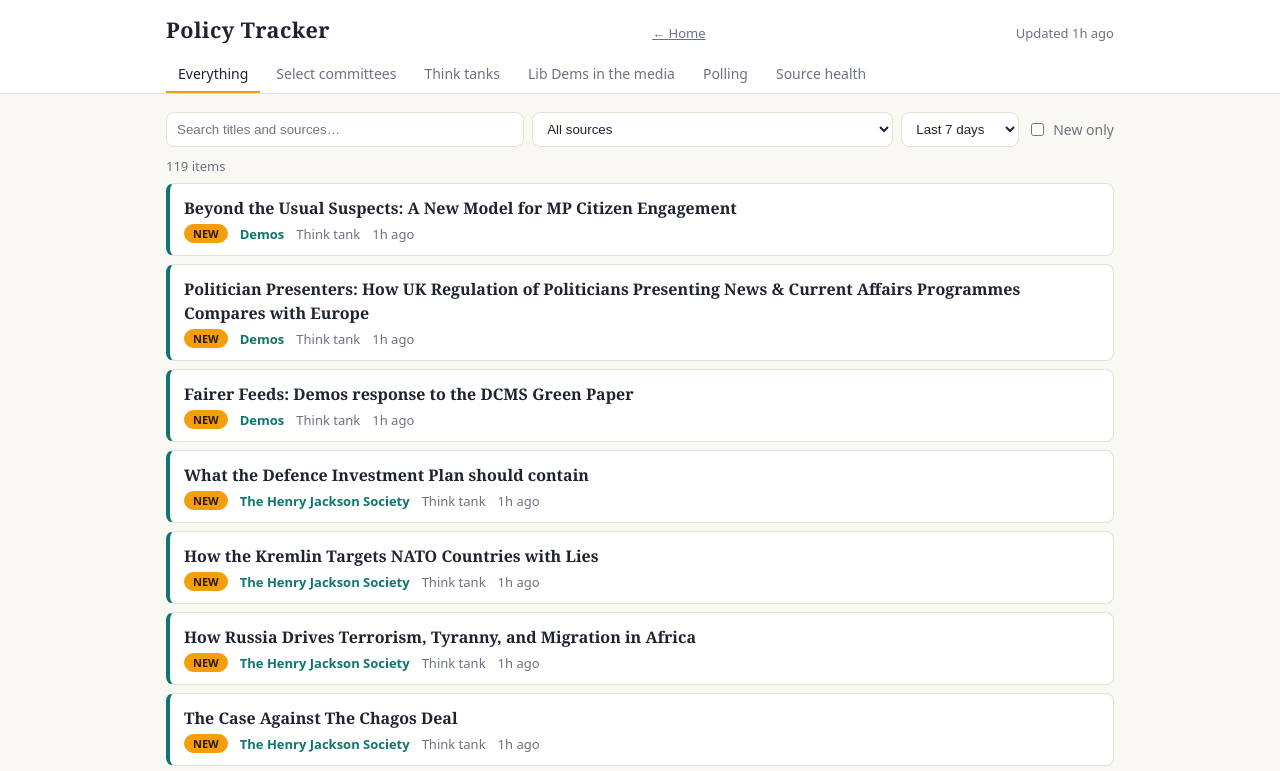
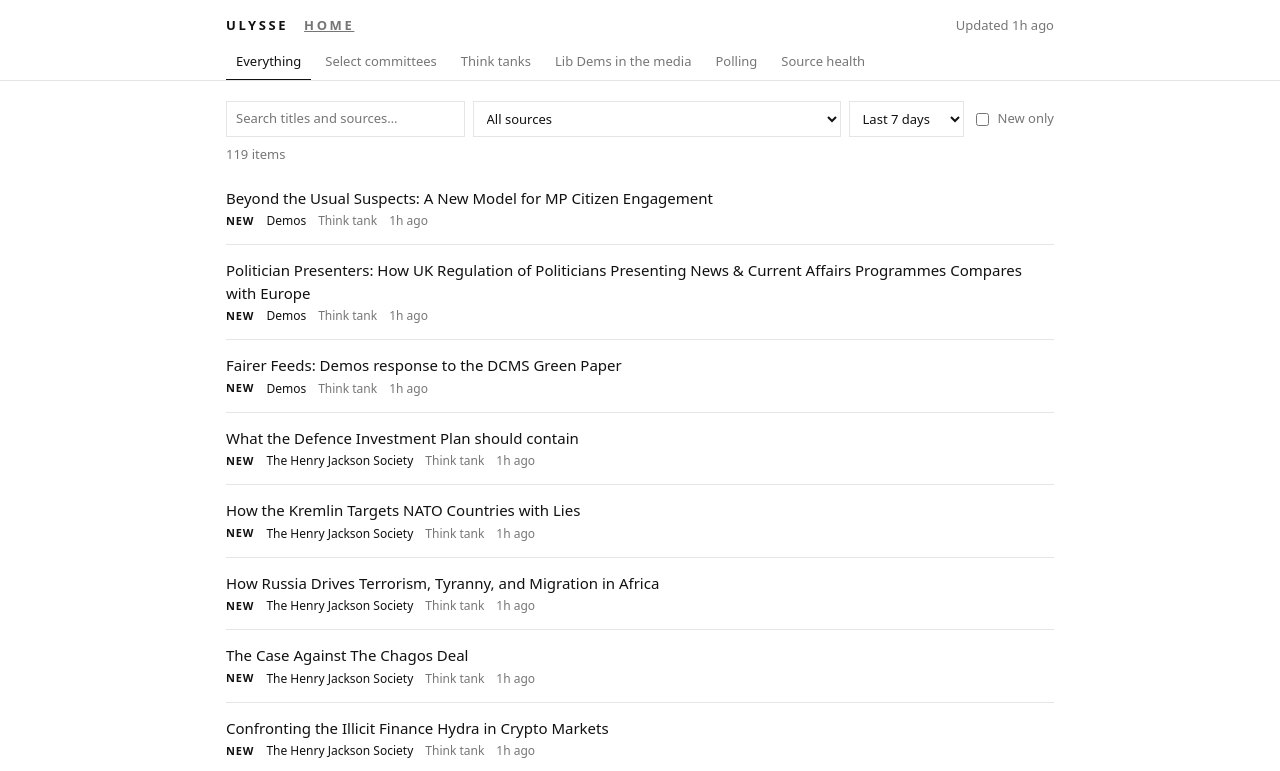
Before and after one commit to UlysseAbbate/ATHENA, a plain HTML site: page site/ulysse/index.html in a window 1280 px wide. Shown: the top 771 px of the page. Drawn offline with Linux system fonts and the light colour scheme.

Commit message:
Make the whole site simpler and more minimal
One plain look across home, Ulysse and the Mall: system font, black on
white, thin rules, no accent colours or boxed cards.

Co-Authored-By: Claude Haiku 5.5 <noreply@anthropic.com>
Claude-Session: https://claude.ai/code/session_016HRPEMxffaGb7CNeivnKej

```diff
--- a/site/mall/mall.css
+++ b/site/mall/mall.css
@@ -1,52 +1,51 @@
-:root{--bg:#faf8f3;--card:#fff;--ink:#1d2330;--muted:#6b7280;--line:#e6e1d6;--accent:#7c3aed;--accent-ink:#fff;--warn:#b45309;--bad:#b91c1c;--good:#15803d;--lib:#f59e0b}
-@media (prefers-color-scheme:dark){:root{--bg:#14161c;--card:#1c1f27;--ink:#eceae4;--muted:#9aa0ab;--line:#2c303a;--accent:#a78bfa;--accent-ink:#14161c;--warn:#fbbf24;--bad:#f87171;--good:#4ade80}}
+:root{--bg:#fff;--ink:#111;--muted:#767676;--line:#e5e5e5;--warn:#111;--bad:#b00020;--good:#111;--hi:#f3f3f3}
+@media (prefers-color-scheme:dark){:root{--bg:#111;--ink:#f2f2f2;--muted:#8a8a8a;--line:#2a2a2a;--bad:#ff6b6b;--hi:#1c1c1c}}
 *{box-sizing:border-box}
-body{margin:0;background:var(--bg);color:var(--ink);font:16px/1.5 Georgia,"Iowan Old Style",serif}
-.wrap{max-width:1100px;margin:0 auto;padding:0 16px}
-header{border-bottom:1px solid var(--line);background:var(--card);position:sticky;top:0;z-index:5}
-.bar{display:flex;justify-content:space-between;align-items:center;gap:12px;padding-top:12px;flex-wrap:wrap}
-h1{margin:0;font-size:1.3rem;letter-spacing:.18em}
-h2{font-size:1.1rem;margin:24px 0 8px}
-h3{font-size:1rem;margin:0 0 6px}
-.muted{color:var(--muted);font:13px system-ui,sans-serif}
-.tabs{display:flex;gap:2px;overflow-x:auto;padding-top:8px}
-.tabs button{font:14px system-ui,sans-serif;border:0;background:none;color:var(--muted);padding:8px 12px;border-bottom:2px solid transparent;cursor:pointer;white-space:nowrap}
-.tabs button.on{color:var(--ink);border-color:var(--accent)}
+body{margin:0;background:var(--bg);color:var(--ink);font:15px/1.5 system-ui,-apple-system,"Segoe UI",sans-serif}
+.wrap{max-width:1000px;margin:0 auto;padding:0 16px}
+header{background:var(--bg);border-bottom:1px solid var(--line);position:sticky;top:0;z-index:5}
+.bar{display:flex;justify-content:space-between;align-items:baseline;gap:12px;padding-top:16px;flex-wrap:wrap}
+h1{margin:0;font-size:13px;font-weight:600;letter-spacing:.2em}
+h1+.muted{display:none}
+h2{font-size:13px;font-weight:600;margin:28px 0 8px}
+h3{font-size:13px;font-weight:600;margin:0 0 4px}
+a{color:inherit}
+.muted{color:var(--muted);font-size:13px}
+.tabs{display:flex;gap:4px;overflow-x:auto;padding-top:8px}
+.tabs button{font:inherit;font-size:13px;border:0;background:none;color:var(--muted);padding:8px 10px;border-bottom:1px solid transparent;cursor:pointer;white-space:nowrap}
+.tabs button.on{color:var(--ink);border-color:var(--ink)}
 main{padding-bottom:60px}
-button,input,select,textarea{font:14px system-ui,sans-serif;color:var(--ink)}
-input,select,textarea{padding:8px 10px;border:1px solid var(--line);border-radius:8px;background:var(--card);width:100%}
+button,input,select,textarea{font:inherit;font-size:13px;color:var(--ink)}
+input,select,textarea{padding:7px 9px;border:1px solid var(--line);border-radius:0;background:var(--bg);width:100%}
 textarea{min-height:70px;resize:vertical}
-button.btn{padding:8px 14px;border:1px solid var(--line);border-radius:8px;background:var(--card);cursor:pointer}
-button.btn.primary{background:var(--accent);color:var(--accent-ink);border-color:var(--accent);font-weight:600}
+button.btn{padding:6px 12px;border:1px solid var(--line);border-radius:0;background:var(--bg);cursor:pointer}
+button.btn:hover{border-color:var(--ink)}
+button.btn.primary{background:var(--ink);color:var(--bg);border-color:var(--ink)}
 button.btn.danger{color:var(--bad)}
-button.btn.sm{padding:3px 9px;font-size:12px}
-.row{display:flex;flex-wrap:wrap;gap:8px;align-items:center;margin:14px 0}
+button.btn.sm{padding:2px 8px;font-size:12px}
+.row{display:flex;flex-wrap:wrap;gap:8px;align-items:center;margin:16px 0}
 .row>*{flex:0 0 auto}.row>.grow{flex:1 1 220px}
-.card{background:var(--card);border:1px solid var(--line);border-radius:10px;padding:14px;margin-bottom:10px}
-.login{max-width:420px;margin:60px auto}
-.login .card{padding:22px}
-.notice{padding:10px 14px;border-radius:8px;border:1px solid var(--line);background:var(--card);font:14px system-ui,sans-serif;margin:12px 0}
-.notice.err{border-color:var(--bad);color:var(--bad)}.notice.ok{border-color:var(--good);color:var(--good)}
-.tablewrap{overflow-x:auto;border:1px solid var(--line);border-radius:10px;background:var(--card)}
-table{border-collapse:collapse;width:100%;font:13px/1.4 system-ui,sans-serif}
-th,td{padding:8px 10px;border-bottom:1px solid var(--line);text-align:left;vertical-align:top}
-th{color:var(--muted);font-weight:600;white-space:nowrap;position:sticky;top:0;background:var(--card)}
+.card{padding:0}
+.login{max-width:360px;margin:80px auto}
+.login h2{margin-top:0}
+.notice{padding:8px 0;border-top:1px solid var(--line);border-bottom:1px solid var(--line);font-size:13px;margin:12px 0}
+.notice.err{color:var(--bad)}
+.tablewrap{overflow-x:auto}
+table{border-collapse:collapse;width:100%;font-size:12px;line-height:1.4}
+th,td{padding:7px 8px;border-bottom:1px solid var(--line);text-align:left;vertical-align:top}
+th{color:var(--muted);font-weight:500;white-space:nowrap;position:sticky;top:0;background:var(--bg)}
 td.wrapcell{min-width:180px;white-space:pre-wrap}
-tr:last-child td{border-bottom:0}
-.sec{border-left:4px solid var(--accent);padding-left:12px;margin:0 0 16px}
-.sec.shared{border-left-color:var(--lib)}
-.entry{background:var(--card);border:1px solid var(--line);border-radius:8px;padding:8px 10px;margin:6px 0;white-space:pre-wrap;font:14px/1.45 system-ui,sans-serif;display:flex;justify-content:space-between;gap:8px}
+.sec{padding:0 0 12px;margin:0 0 12px;border-bottom:1px solid var(--line)}
+.entry{padding:4px 0;white-space:pre-wrap;font-size:14px;line-height:1.45;display:flex;justify-content:space-between;gap:8px}
 .entry .acts{display:flex;gap:4px;flex:0 0 auto}
-.pill{font:11px system-ui,sans-serif;padding:1px 8px;border-radius:99px;border:1px solid var(--line);color:var(--muted)}
-.grid th:first-child,.grid td:first-child{position:sticky;left:0;background:var(--card);min-width:130px;font-weight:600;z-index:1}
+.pill{font-size:11px;color:var(--muted);margin-left:6px}
+.grid th:first-child,.grid td:first-child{position:sticky;left:0;background:var(--bg);min-width:130px;font-weight:600;z-index:1}
 .grid td{min-width:140px;white-space:pre-wrap}
-.grid td.today,.grid th.today{background:color-mix(in srgb,var(--lib) 18%,var(--card))}
-dialog{border:1px solid var(--line);border-radius:12px;background:var(--card);color:var(--ink);width:min(560px,94vw);padding:18px}
-dialog::backdrop{background:rgba(0,0,0,.45)}
-label{display:block;font:13px system-ui,sans-serif;color:var(--muted);margin:10px 0 3px}
-.total{font:600 15px system-ui,sans-serif;margin:10px 2px}
-.seg{display:inline-flex;border:1px solid var(--line);border-radius:8px;overflow:hidden}
-.seg button{border:0;background:var(--card);padding:7px 12px;cursor:pointer}
-.seg button.on{background:var(--accent);color:var(--accent-ink)}
-a{color:var(--accent)}
-@media (max-width:560px){.bar{padding-bottom:4px}}
+.grid td.today,.grid th.today{background:var(--hi)}
+dialog{border:1px solid var(--ink);border-radius:0;background:var(--bg);color:var(--ink);width:min(520px,94vw);padding:18px}
+dialog::backdrop{background:rgba(0,0,0,.4)}
+label{display:block;font-size:12px;color:var(--muted);margin:10px 0 3px}
+.total{font-weight:600;font-size:13px;margin:10px 0}
+.seg{display:inline-flex;border:1px solid var(--line)}
+.seg button{border:0;background:var(--bg);padding:6px 12px;cursor:pointer}
+.seg button.on{background:var(--ink);color:var(--bg)}
--- a/site/ulysse/index.html
+++ b/site/ulysse/index.html
@@ -3,14 +3,14 @@
 <head>
 <meta charset="utf-8">
 <meta name="viewport" content="width=device-width, initial-scale=1">
-<title>Policy Tracker</title>
+<title>Ulysse</title>
 <link rel="icon" href="data:,">
 <link rel="stylesheet" href="style.css">
 </head>
 <body>
 <header>
   <div class="wrap bar">
-    <h1>Policy Tracker</h1><a class="muted" href="../" style="margin-left:12px">← Home</a>
+    <h1>Ulysse <a class="muted" href="../">Home</a></h1>
     <span id="updated" class="muted"></span>
   </div>
   <nav class="wrap tabs" id="tabs">
--- a/site/ulysse/style.css
+++ b/site/ulysse/style.css
@@ -1,45 +1,39 @@
-:root{
-  --bg:#faf8f3;--card:#fff;--ink:#1d2330;--muted:#6b7280;--line:#e6e1d6;
-  --accent:#f59e0b;--accent-ink:#7a4b00;--new:#b45309;
-  --c-committee:#1d4ed8;--c-thinktank:#0f766e;--c-media:#b45309;--c-polling:#7c3aed;
-}
-@media (prefers-color-scheme:dark){
-  :root{--bg:#14161c;--card:#1c1f27;--ink:#eceae4;--muted:#9aa0ab;--line:#2c303a;--accent-ink:#fbbf24;--new:#fbbf24;
-  --c-committee:#7aa2ff;--c-thinktank:#4fd1c5;--c-media:#f6ad55;--c-polling:#b794f4}
-}
+:root{--bg:#fff;--ink:#111;--muted:#767676;--line:#e5e5e5;--c-committee:var(--muted);--c-thinktank:var(--muted);--c-media:var(--muted);--c-polling:var(--muted)}
+@media (prefers-color-scheme:dark){:root{--bg:#111;--ink:#f2f2f2;--muted:#8a8a8a;--line:#2a2a2a}}
 *{box-sizing:border-box}
-body{margin:0;background:var(--bg);color:var(--ink);font:16px/1.5 Georgia,"Iowan Old Style",serif}
-.wrap{max-width:980px;margin:0 auto;padding:0 16px}
-header{border-bottom:1px solid var(--line);background:var(--card);position:sticky;top:0;z-index:5}
-.bar{display:flex;justify-content:space-between;align-items:baseline;padding-top:14px}
-h1{margin:0;font-size:1.35rem;letter-spacing:.02em}
-h2{font-size:1.05rem;margin:24px 0 8px}
-.muted{color:var(--muted);font:13px system-ui,sans-serif}
-.tabs{display:flex;gap:4px;overflow-x:auto;padding-top:10px}
-.tabs button{font:14px system-ui,sans-serif;border:0;background:none;color:var(--muted);padding:8px 12px;border-bottom:2px solid transparent;cursor:pointer;white-space:nowrap}
-.tabs button.on{color:var(--ink);border-color:var(--accent)}
-.controls{display:flex;flex-wrap:wrap;gap:8px;margin:18px 0 10px;font:14px system-ui,sans-serif}
-.controls input[type=search]{flex:1 1 240px}
-.controls input,.controls select{padding:8px 10px;border:1px solid var(--line);border-radius:8px;background:var(--card);color:var(--ink)}
+body{margin:0;background:var(--bg);color:var(--ink);font:15px/1.5 system-ui,-apple-system,"Segoe UI",sans-serif}
+.wrap{max-width:860px;margin:0 auto;padding:0 16px}
+header{background:var(--bg);position:sticky;top:0;z-index:5;border-bottom:1px solid var(--line)}
+.bar{display:flex;justify-content:space-between;align-items:baseline;padding-top:16px}
+h1{margin:0;font-size:13px;font-weight:600;letter-spacing:.2em;text-transform:uppercase;display:flex;gap:16px;align-items:baseline}
+h2{font-size:13px;font-weight:600;margin:28px 0 8px}
+a{color:inherit}
+.muted{color:var(--muted);font-size:13px}
+.tabs{display:flex;gap:4px;overflow-x:auto;padding-top:8px}
+.tabs button{font:inherit;font-size:13px;border:0;background:none;color:var(--muted);padding:8px 10px;border-bottom:1px solid transparent;cursor:pointer;white-space:nowrap}
+.tabs button.on{color:var(--ink);border-color:var(--ink)}
+.controls{display:flex;flex-wrap:wrap;gap:8px;margin:20px 0 8px;font-size:13px}
+.controls input[type=search]{flex:1 1 220px}
+.controls input,.controls select{padding:7px 9px;border:1px solid var(--line);border-radius:0;background:var(--bg);color:var(--ink);font:inherit}
 .chk{display:flex;align-items:center;gap:6px;color:var(--muted)}
 .list{list-style:none;margin:8px 0 60px;padding:0}
-.list li{background:var(--card);border:1px solid var(--line);border-left:4px solid var(--c);border-radius:8px;padding:12px 14px;margin-bottom:8px}
-.list a{color:var(--ink);text-decoration:none;font-weight:600}
+.list li{padding:14px 0;border-bottom:1px solid var(--line)}
+.list a{text-decoration:none;font-weight:500}
 .list a:hover{text-decoration:underline}
-.meta{font:13px system-ui,sans-serif;color:var(--muted);margin-top:4px;display:flex;flex-wrap:wrap;gap:4px 12px;align-items:center}
-.pill{font:11px system-ui,sans-serif;padding:1px 8px;border-radius:99px;border:1px solid var(--line)}
-.pill.new{background:var(--accent);color:#2b1a00;border-color:var(--accent);font-weight:700}
-.src{color:var(--c);font-weight:600}
+.meta{font-size:12px;color:var(--muted);margin-top:3px;display:flex;flex-wrap:wrap;gap:2px 12px;align-items:center}
+.pill{font-size:11px;color:var(--muted)}
+.pill.new{color:var(--ink);font-weight:700;letter-spacing:.08em}
+.src{color:var(--ink)}
 .summary{margin:6px 0 0;color:var(--muted);font-size:14px}
-.chartbox{background:var(--card);border:1px solid var(--line);border-radius:8px;padding:10px}
+.chartbox{border-top:1px solid var(--line);border-bottom:1px solid var(--line);padding:10px 0}
 svg{width:100%;height:auto;display:block}
 svg text{font:11px system-ui,sans-serif;fill:var(--muted)}
-.legend{display:flex;flex-wrap:wrap;gap:12px;font:13px system-ui,sans-serif;padding:6px 4px 0}
-.legend i{display:inline-block;width:10px;height:10px;border-radius:2px;margin-right:5px}
+.legend{display:flex;flex-wrap:wrap;gap:12px;font-size:12px;padding:6px 0 0}
+.legend i{display:inline-block;width:8px;height:8px;border-radius:50%;margin-right:5px}
 .tablewrap{overflow-x:auto}
-table{border-collapse:collapse;width:100%;font:13px system-ui,sans-serif}
+table{border-collapse:collapse;width:100%;font-size:12px}
 th,td{padding:6px 8px;border-bottom:1px solid var(--line);text-align:left;white-space:nowrap}
+th{color:var(--muted);font-weight:500}
 details{margin:10px 0}
-summary{cursor:pointer;font:14px system-ui,sans-serif}
-.bad{color:#b91c1c}.good{color:#15803d}
-@media (prefers-color-scheme:dark){.bad{color:#f87171}.good{color:#4ade80}}
+summary{cursor:pointer;font-size:13px}
+.bad{color:var(--muted)}.good{color:var(--ink)}
```
Also changed, not shown: site/index.html (+5 -8 lines), site/mall/index.html (+1 -1 lines).
